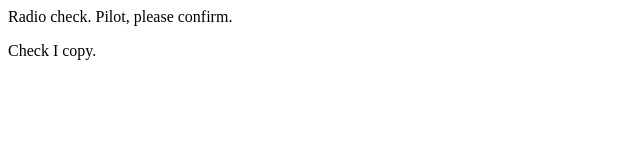
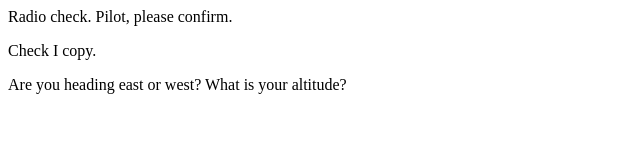
Before and after one commit to krushme/communication-log, a plain HTML site: page index.html in a window 1280 px wide. Shown: the whole page, without its empty margins (0-640 px from the left). Drawn offline with Linux system fonts and the light colour scheme.

Commit message:
asked pilot for location

```diff
--- a/index.html
+++ b/index.html
@@ -2,5 +2,6 @@
    <body>
       <p>Radio check. Pilot, please confirm.</p>
       <p>Check I copy.</p>
+      <p>Are you heading east or west? What is your altitude?</p>
    </body>
 </html>
```
